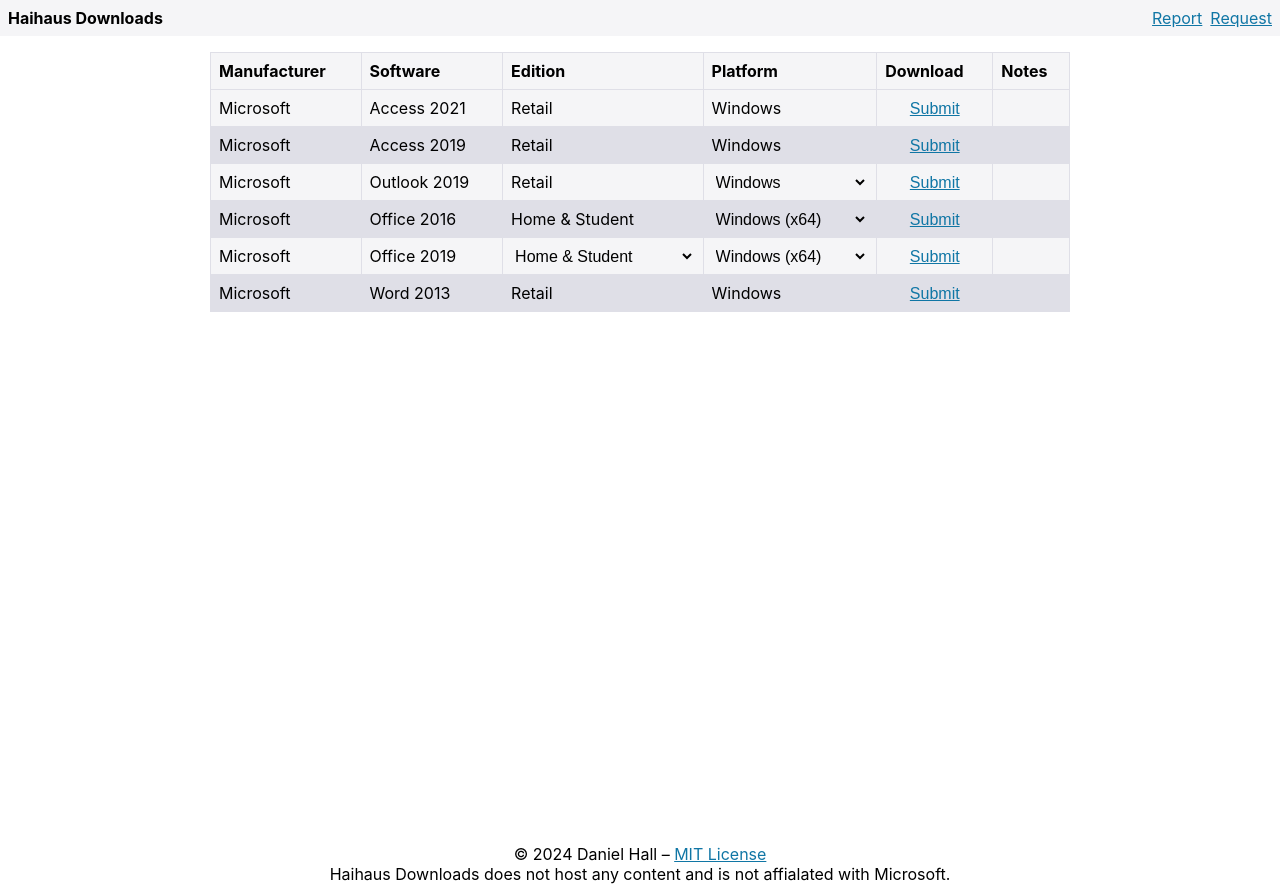
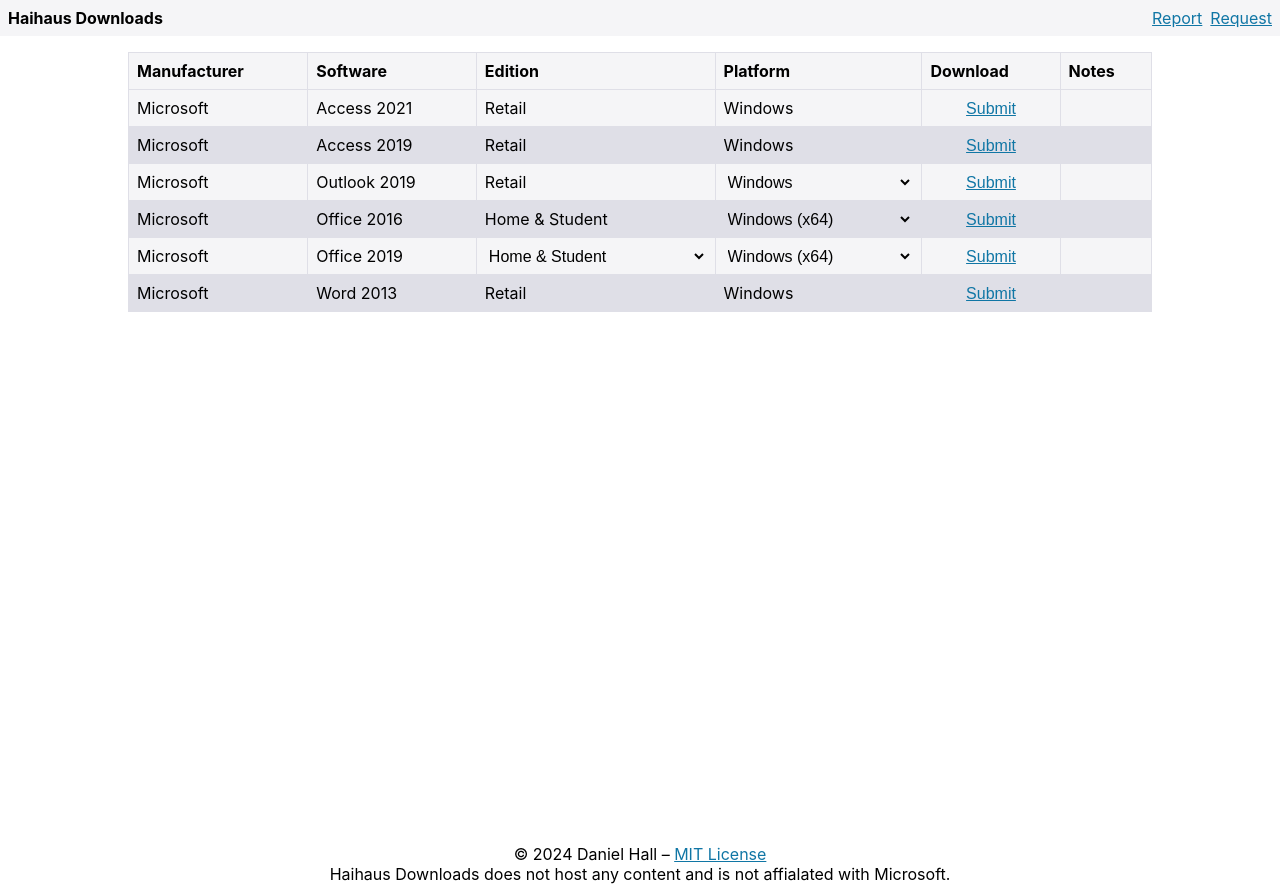
Before and after one commit to BetaPictoris/dl, a React (Create React App) app: page / in a window 1280 px wide. Built offline with nearby package versions, Linux system fonts and the light colour scheme.

Commit message:
feat: morrreee space

```diff
--- a/src/styles/app.css
+++ b/src/styles/app.css
@@ -47,7 +47,7 @@
 main {
   min-height: 96vh;
   width: 100%;
-  max-width: 860px;
+  max-width: 1024px;
 
   margin: 16px auto;
 }
```
